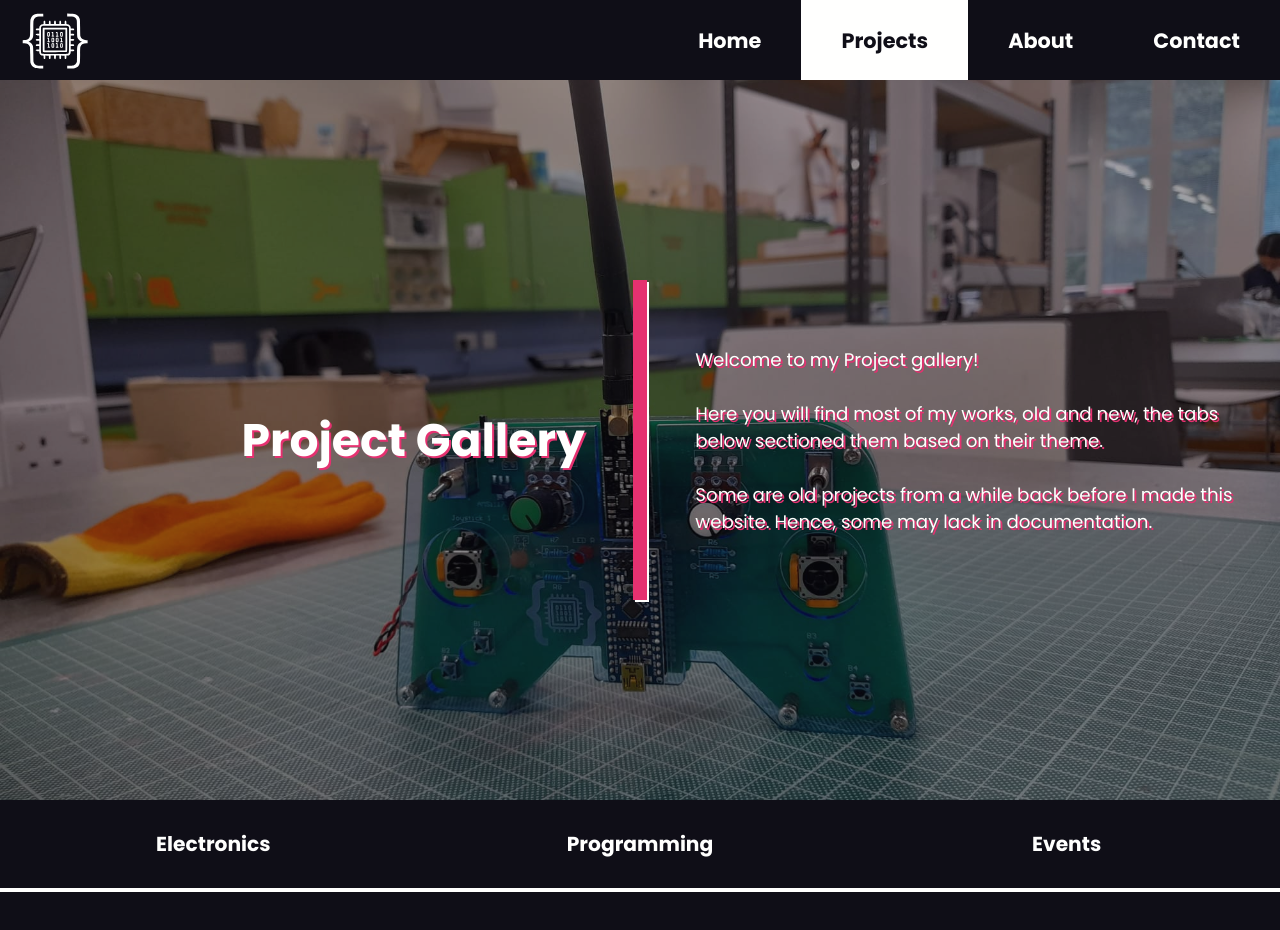
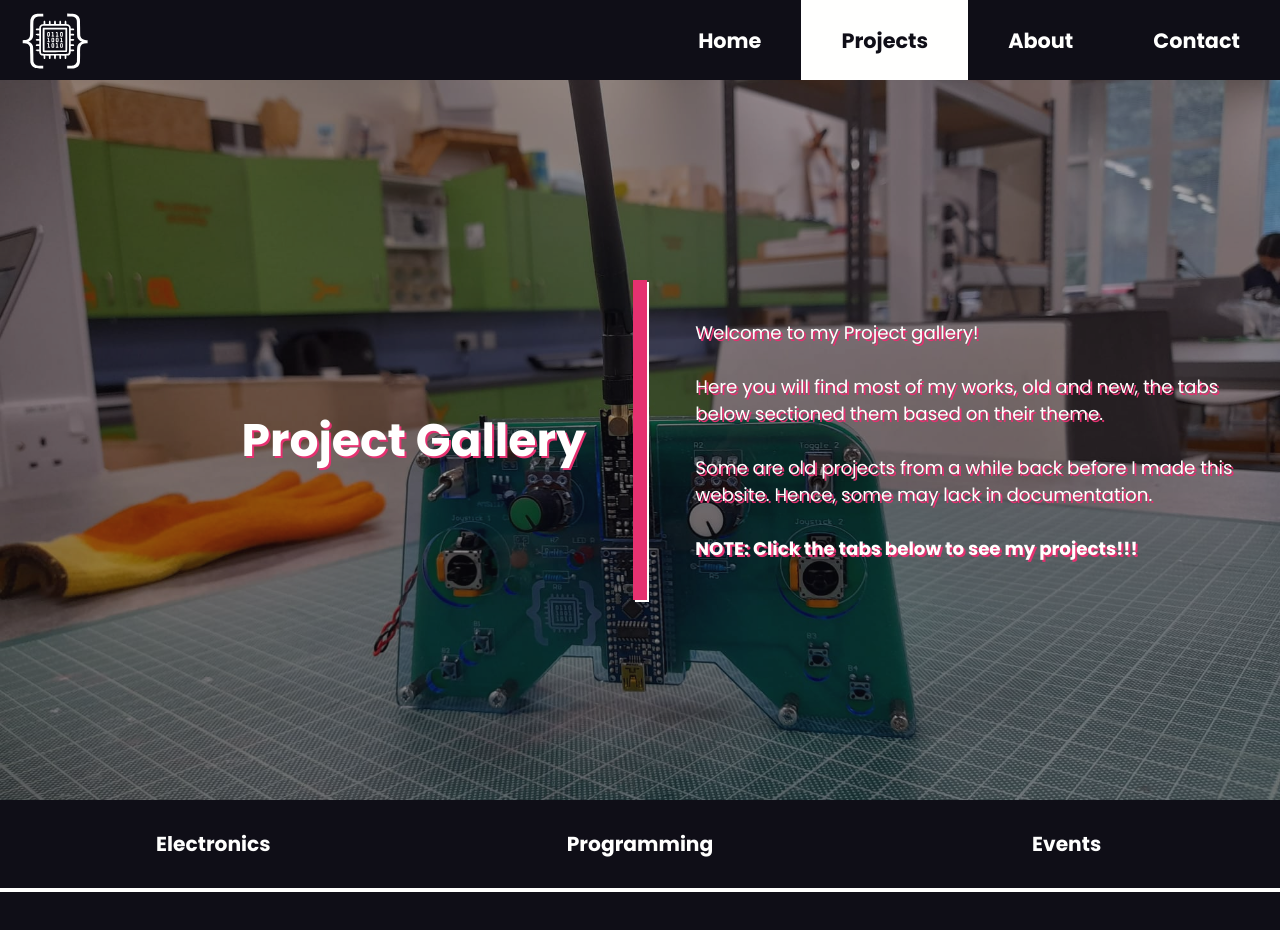
Before and after one commit to intisharalam/Web-Design, a Next.js app in the folder ProjectShowcaseSite/project-portofolio/: page /projGallery in a window 1280 px wide. Shown: the top 930 px of the page. Built offline with nearby package versions, Linux system fonts and the light colour scheme.

Commit message:
Update projGallery.js

```diff
--- a/ProjectShowcaseSite/project-portofolio/src/pages/projGallery.js
+++ b/ProjectShowcaseSite/project-portofolio/src/pages/projGallery.js
@@ -45,7 +45,8 @@ export default function ProjectGallery() {
             Here you will find most of my works, old and new,
             the tabs below sectioned them based on their theme.<br></br><br></br>
             Some are old projects from a while back
-            before I made this website. Hence, some may lack in documentation.
+            before I made this website. Hence, some may lack in documentation.<br></br><br></br>
+            <strong>NOTE: Click the tabs below to see my projects!!!</strong>
           </p>
         </section>
       </div>
```
